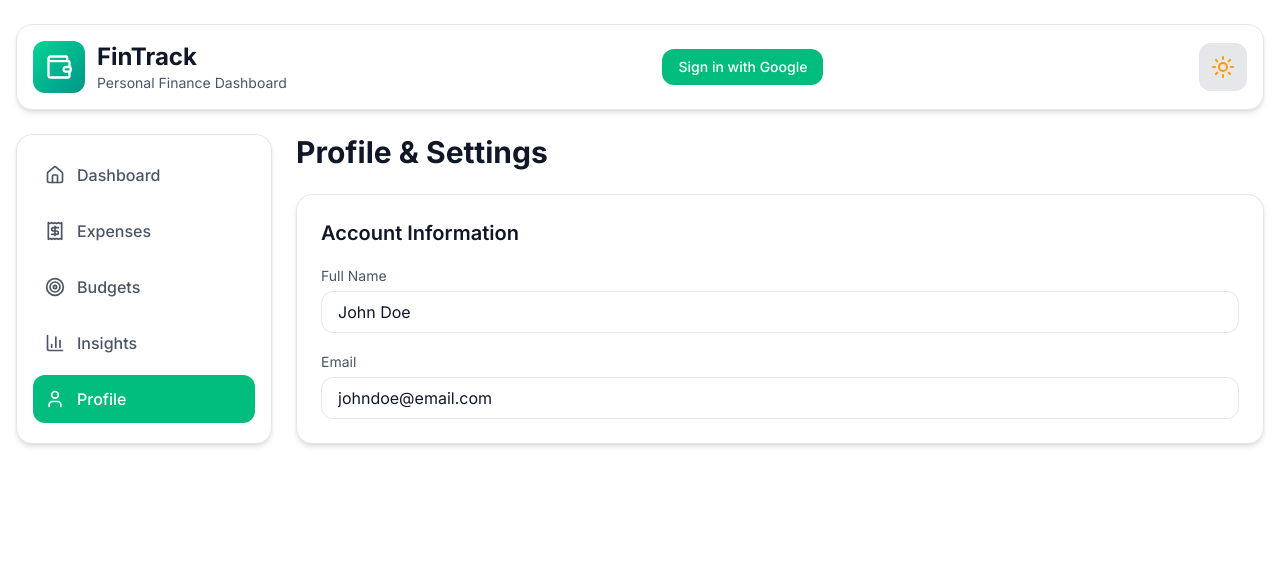
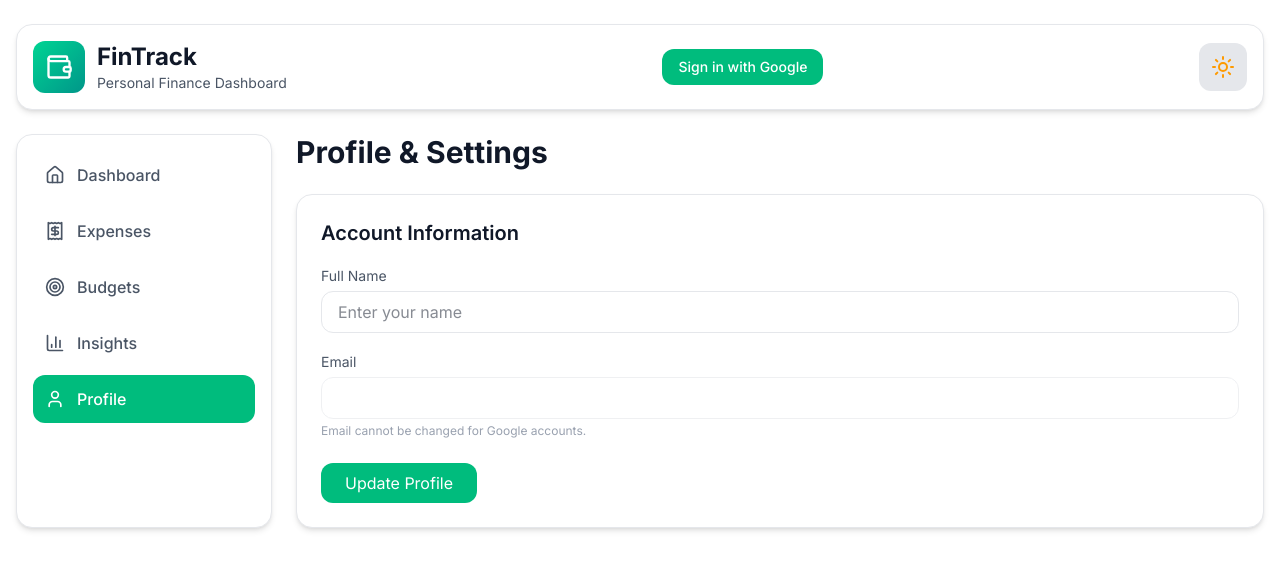
Before and after one commit to Habiblassz/FinTrack, a Next.js app: page /profile in a window 1280 px wide. Shown: the top 570 px of the page. Built offline with nearby package versions, Linux system fonts and the light colour scheme; no server answers.

Commit message:
fix: users can now update name and email

```diff
--- a/app/profile/page.tsx
+++ b/app/profile/page.tsx
@@ -1,8 +1,44 @@
 "use client";
 
+import { useState, useEffect } from "react";
+import { useFinanceContext } from "@/context/FinanceContext";
+import { updateProfile } from "firebase/auth";
+import { auth } from "@/lib/firebase";
+
 export default function ProfilePage() {
+	const { user } = useFinanceContext();
+	const [displayName, setDisplayName] = useState("");
+	const [isSaving, setIsSaving] = useState(false);
+	const [message, setMessage] = useState("");
+
+	useEffect(() => {
+		if (user?.displayName) {
+			setDisplayName(user.displayName);
+		}
+	}, [user]);
+
+	const handleUpdateProfile = async (e: React.FormEvent) => {
+		e.preventDefault();
+		if (!auth.currentUser) return;
+
+		setIsSaving(true);
+		try {
+			await updateProfile(auth.currentUser, {
+				displayName: displayName,
+			});
+			setMessage("Profile updated successfully!");
+
+			setTimeout(() => setMessage(""), 3000);
+		} catch (error) {
+			console.error(error);
+			setMessage("Failed to update profile.");
+		} finally {
+			setIsSaving(false);
+		}
+	};
+
 	const inputClass =
-		"w-full mt-1 px-4 py-2 rounded-xl border border-gray-200 dark:border-slate-700 bg-white dark:bg-slate-800 text-gray-900 dark:text-white";
+		"w-full mt-1 px-4 py-2 rounded-xl border border-gray-200 dark:border-slate-700 bg-white dark:bg-slate-800 text-gray-900 dark:text-white focus:ring-2 focus:ring-emerald-500 focus:outline-none";
 	const labelClass = "text-sm text-gray-600 dark:text-gray-300";
 
 	return (
@@ -15,20 +51,51 @@ export default function ProfilePage() {
 				<h2 className="text-xl font-semibold text-gray-900 dark:text-white mb-4">
 					Account Information
 				</h2>
-				<div className="space-y-4">
+
+				<form onSubmit={handleUpdateProfile} className="space-y-4">
 					<div>
 						<label className={labelClass}>Full Name</label>
-						<input type="text" defaultValue="John Doe" className={inputClass} />
+						<input
+							type="text"
+							value={displayName}
+							onChange={(e) => setDisplayName(e.target.value)}
+							className={inputClass}
+							placeholder="Enter your name"
+						/>
 					</div>
+
 					<div>
 						<label className={labelClass}>Email</label>
 						<input
 							type="email"
-							defaultValue="johndoe@email.com"
-							className={inputClass}
+							value={user?.email || ""}
+							disabled
+							className={`${inputClass} opacity-60 cursor-not-allowed`}
 						/>
+						<p className="text-xs text-gray-400 mt-1">
+							Email cannot be changed for Google accounts.
+						</p>
 					</div>
-				</div>
+
+					<div className="pt-2">
+						<button
+							type="submit"
+							disabled={isSaving}
+							className="bg-emerald-500 hover:bg-emerald-600 text-white px-6 py-2 rounded-xl transition-colors disabled:opacity-50">
+							{isSaving ? "Saving..." : "Update Profile"}
+						</button>
+						{message && (
+							<span
+								className={`ml-4 text-sm ${
+									message.includes("Failed")
+										? "text-red-500"
+										: "text-emerald-500"
+								}`}>
+								{message}
+							</span>
+						)}
+					</div>
+				</form>
 			</div>
 		</div>
 	);
```
